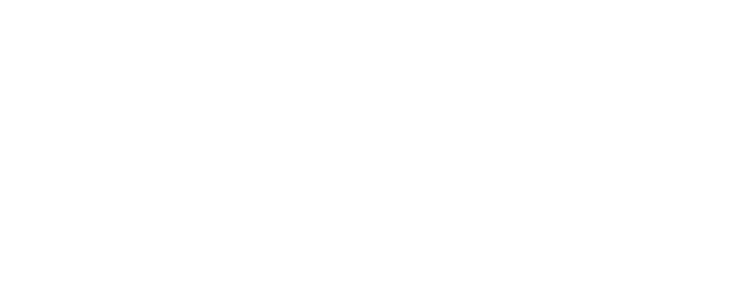
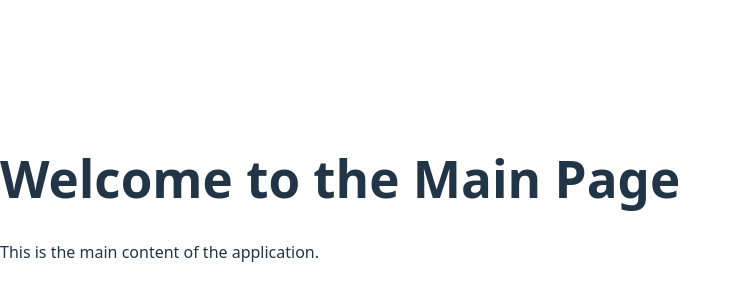
Before and after one commit to Vaddex/react-qwiz, a React (Vite) app: page / in a window 1280 px wide. Shown: the part 202-502 px from the top of the page, without its empty margins (0-741 px from the left). Built offline with nearby package versions, Linux system fonts and the light colour scheme.

Commit message:
added main page

```diff
--- a/src/App.jsx
+++ b/src/App.jsx
@@ -1,7 +1,12 @@
 import "./App.css";
+import MainPage from "./components/MainPage/MainPage";
 
 function App() {
-    return <></>;
+    return (
+        <>
+            <MainPage />
+        </>
+    );
 }
 
 export default App;
--- a/src/components/MainPage/MainPage.jsx
+++ b/src/components/MainPage/MainPage.jsx
@@ -0,0 +1,10 @@
+function MainPage() {
+    return (
+        <div>
+            <h1>Welcome to the Main Page</h1>
+            <p>This is the main content of the application.</p>
+        </div>
+    );
+}
+
+export default MainPage;
```
